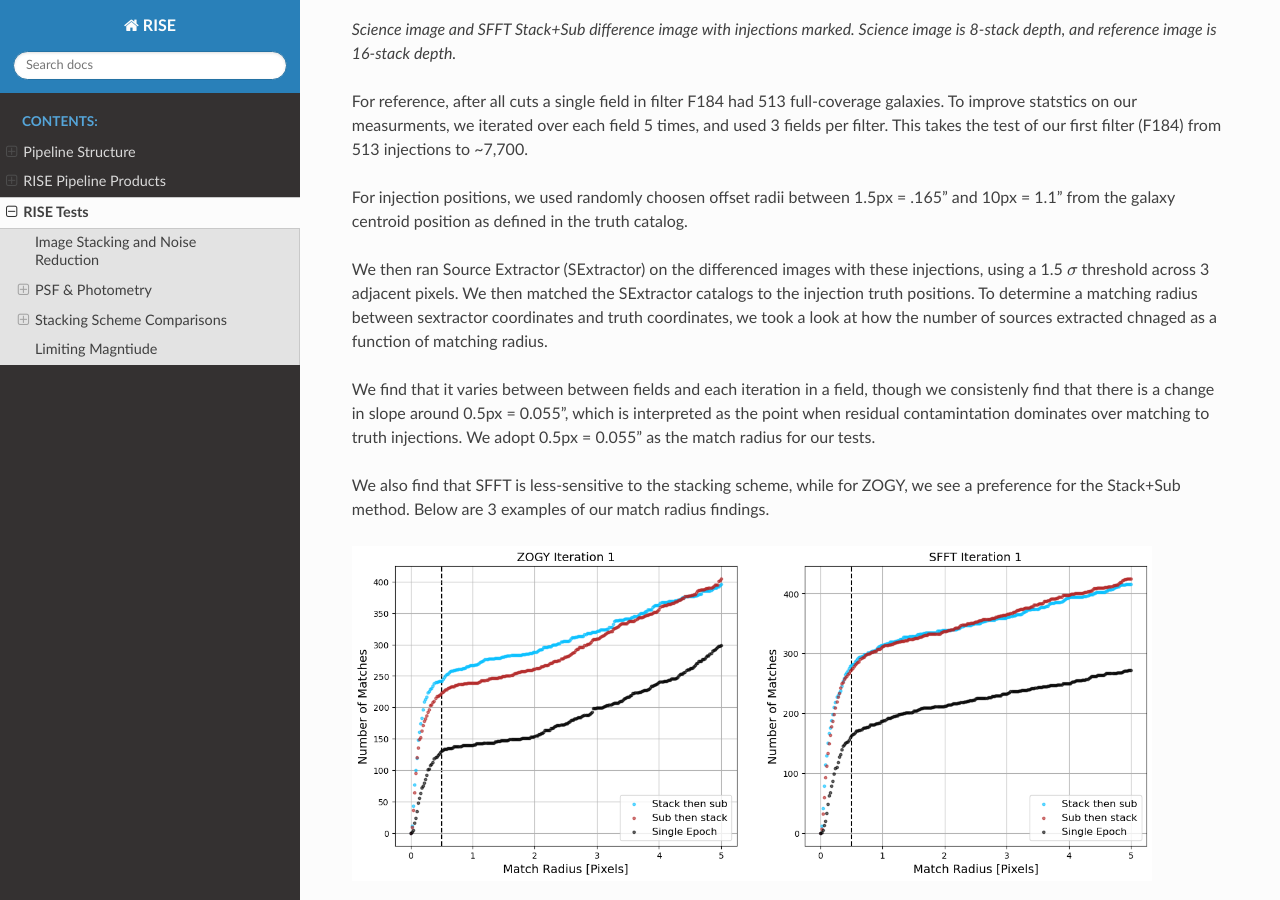
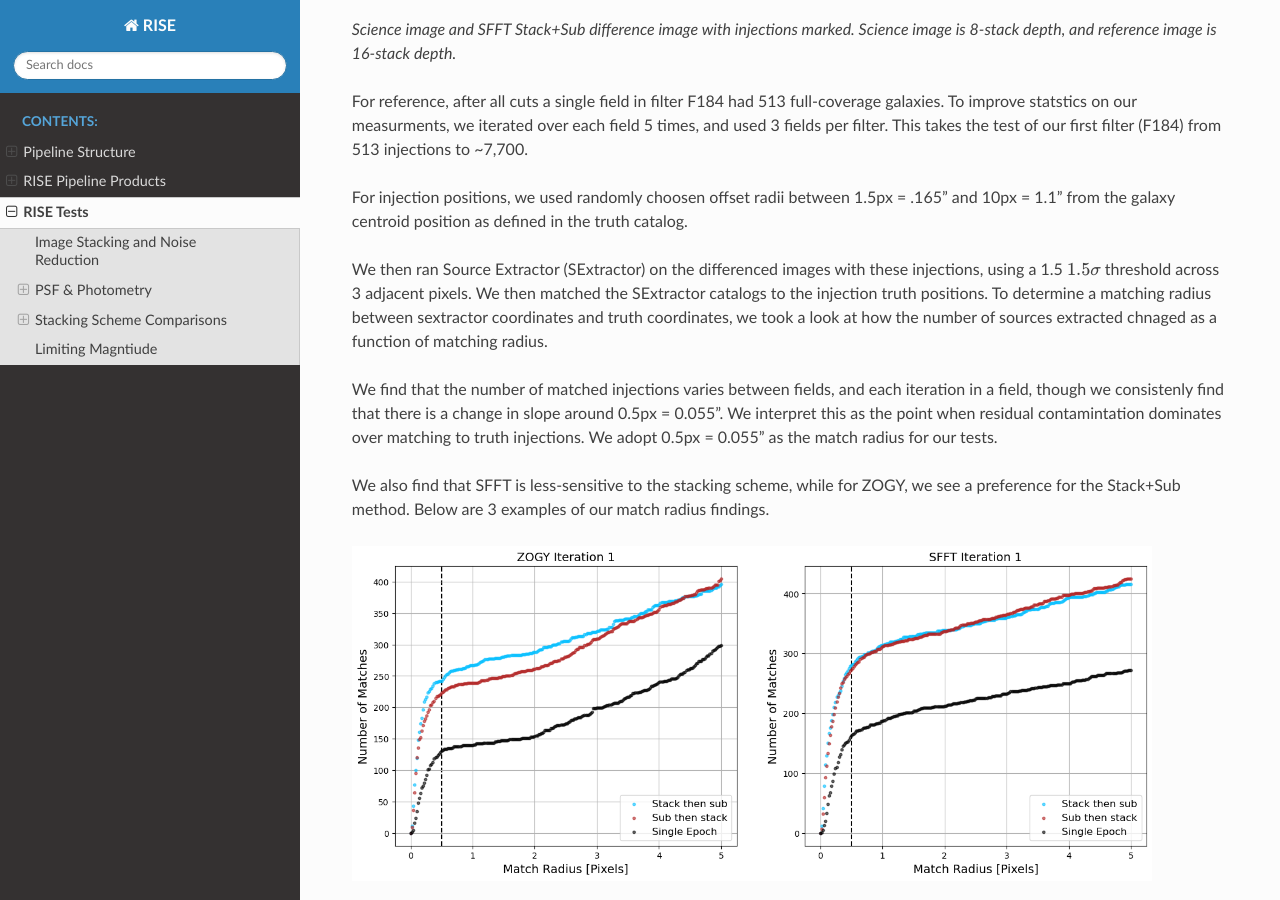
Before and after one commit to joseph-santana/RISE-docs, a Sphinx documentation site: the page built from source/tests.rst, in a window 1280 px wide and 900 px high, scrolled down 4733 px. Built offline with Sphinx 7.4.7 and the Read the Docs theme 3.1.0, drawn with Linux system fonts in a browser that asks for light colours; some of the changed text lies outside the part shown.

Commit message:
Update stacking scheme tests

```diff
--- a/source/tests.rst
+++ b/source/tests.rst
@@ -104,12 +104,12 @@ and used 3 fields per filter. This takes the test of our first filter (F184) fro
 
 For injection positions, we used randomly choosen offset radii between 1.5px = .165" and 10px = 1.1" from the galaxy centroid position as defined in the truth catalog.
 
-We then ran Source Extractor (SExtractor) on the differenced images with these injections, using a 1.5 :math:`\sigma` threshold across 3 adjacent pixels. We then matched the SExtractor
+We then ran Source Extractor (SExtractor) on the differenced images with these injections, using a 1.5 :math:`1.5\sigma` threshold across 3 adjacent pixels. We then matched the SExtractor
 catalogs to the injection truth positions. To determine a matching radius between sextractor coordinates and truth coordinates, we took a look at how the number of sources extracted
 chnaged as a function of matching radius.
 
-We find that it varies between between fields and each iteration in a field, though we consistenly find that there is a change in slope around 0.5px = 0.055",
-which is interpreted as the point when residual contamintation dominates over matching to truth injections.
+We find that the number of matched injections varies between fields, and each iteration in a field, though we consistenly find that there is a change in slope around 0.5px = 0.055".
+We interpret this as the point when residual contamintation dominates over matching to truth injections.
 We adopt 0.5px = 0.055" as the match radius for our tests.
 
 We also find that SFFT is less-sensitive to the stacking scheme, while for ZOGY, we see a preference for the Stack+Sub method.
@@ -136,7 +136,7 @@ Below are 3 examples of our match radius findings.
 S/N vs Truth Magnitude relation
 ^^^^^^^^^^^^^^^^^^^^^^^^^^^^^^^
 
-Using our inejections on top of galaxies, we find the S/N vs truth magnitudes to be comparable. There is neglible difference between the S/N of a given source between the two stacking methods
+Using our injections on top of galaxies, we find the S/N vs truth magnitudes to be comparable. There is neglible difference between the S/N of a given source between the two stacking methods
 or the two differencing algorithms.
 
 
```
